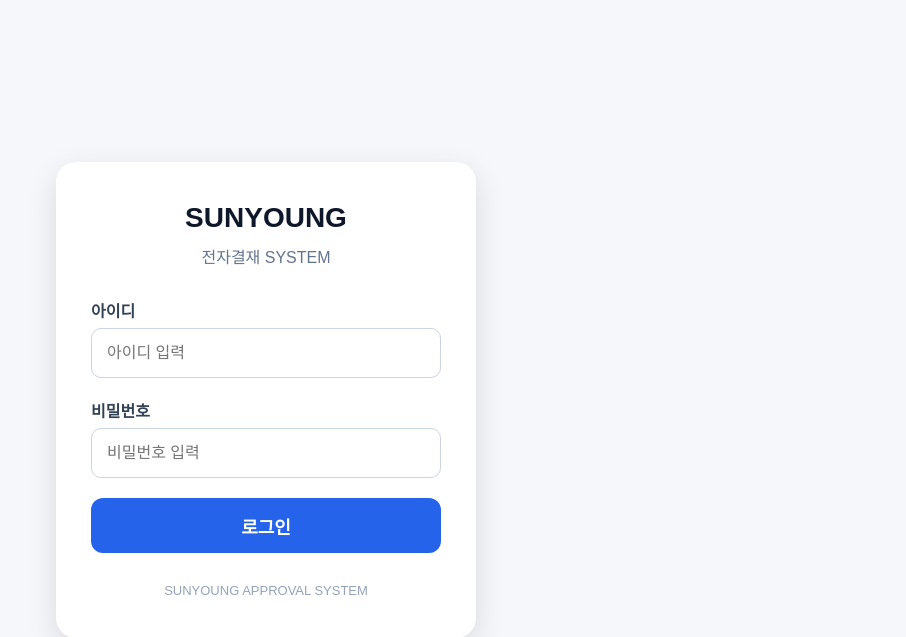
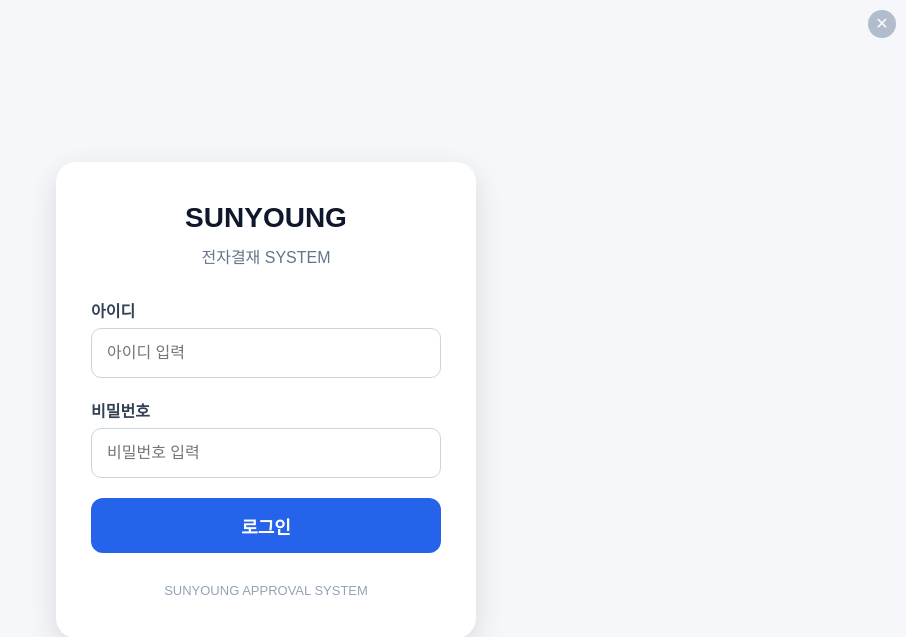
Before and after one commit to rarenom/SUNYOUNG_APPROVAL_SYSTEM, a Flask app: page /login in a window 1280 px wide. Shown: the top 637 px of the page, without its empty margins (374-1280 px from the left). Run offline with Flask 3, Linux system fonts and the light colour scheme; some libraries are stand-ins or nearby versions.

Commit message:
로그인 화면 종료 버튼 수정

```diff
--- a/templates/login.html
+++ b/templates/login.html
@@ -134,7 +134,7 @@ input:focus{
 
 /* 버튼 */
 
-button{
+form button{
 
     width:100%;
 
@@ -157,7 +157,7 @@ button{
 }
 
 
-button:hover{
+form button:hover{
 
     background:#1d4ed8;
 
@@ -178,7 +178,48 @@ button:hover{
     font-size:13px;
 
 }
+/* 앱 종료 버튼 */
 
+.exit-btn{
+
+    position:fixed;
+
+    top:10px;
+
+    right:10px;
+
+    width:28px;
+
+    height:28px;
+
+    border-radius:50%;
+
+    border:none;
+
+    background:#94a3b8;
+
+    color:white;
+
+    font-size:16px;
+
+    line-height:28px;
+
+    text-align:center;
+
+    padding:0;
+
+    cursor:pointer;
+
+    opacity:0.7;
+
+}
+
+
+.exit-btn:active{
+
+    transform:scale(0.9);
+
+}
 
 </style>
 
@@ -188,7 +229,12 @@ button:hover{
 
 <body>
 
+<button class="exit-btn" onclick="exitApp()">
+✕
+</button>
+
 {% if error %}
+
 <script>
 window.onload = function () {
     alert(`{{ error }}`);
@@ -260,6 +306,24 @@ SUNYOUNG APPROVAL SYSTEM
 </div>
 
 
+<script>
+
+function exitApp(){
+
+    window.close();
+
+
+    setTimeout(function(){
+
+        location.href="about:blank";
+
+    },300);
+
+}
+
+</script>
+
+
 </body>
 
 </html>
```
